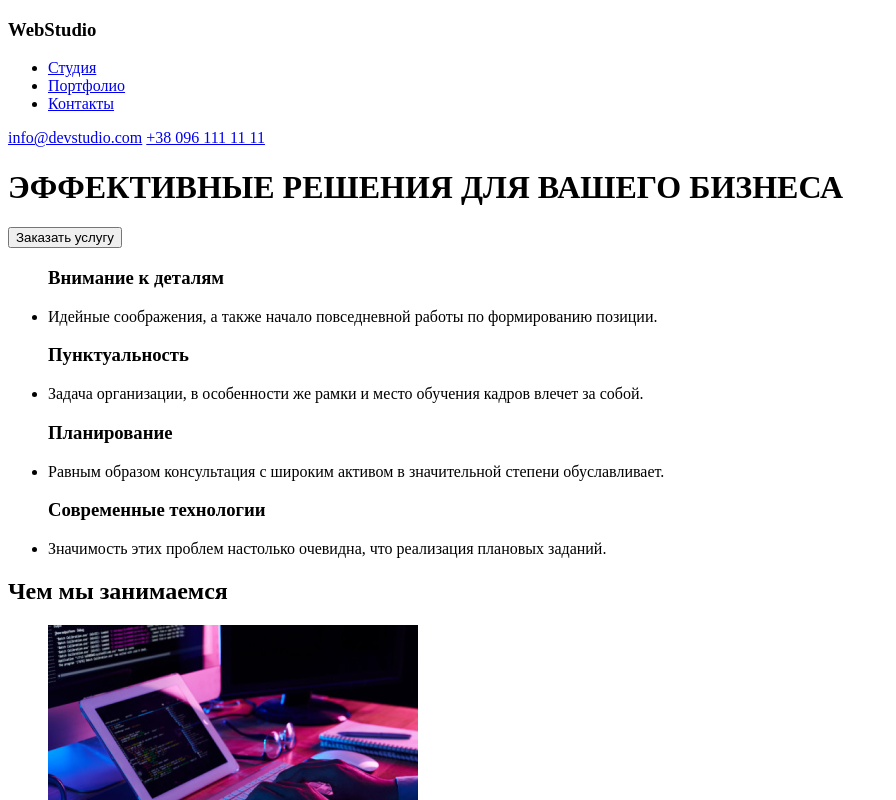
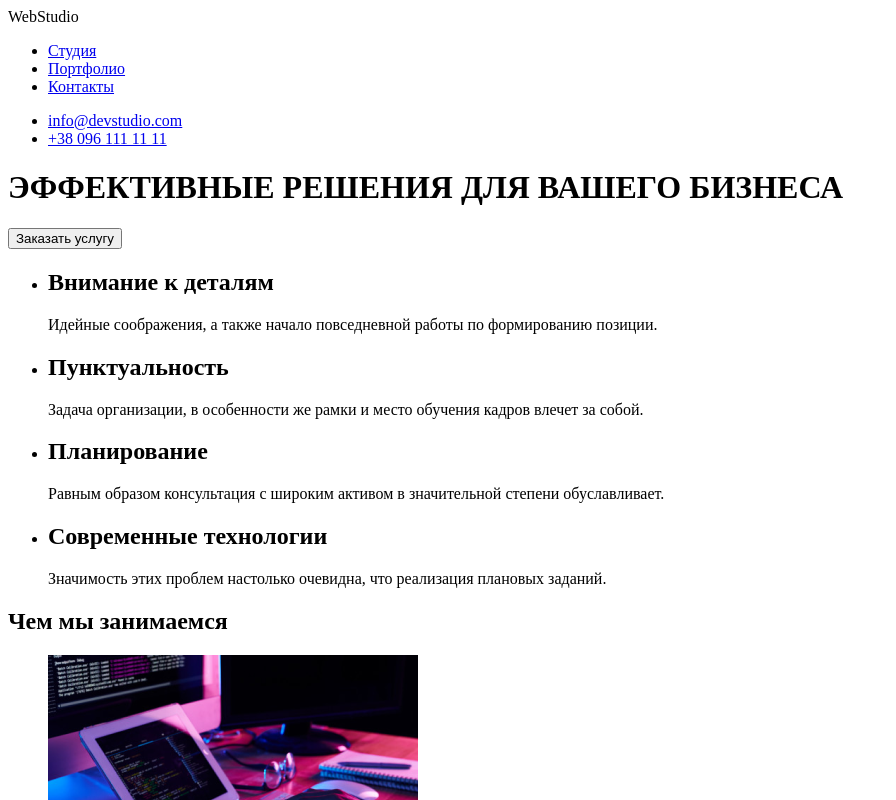
Before and after one commit to VladimirPavlysh/goit-markup-hw-01, a plain HTML site: page index.html in a window 1280 px wide. Shown: the top 800 px of the page, without its empty margins (0-896 px from the left). Drawn offline with Linux system fonts and the light colour scheme.

Commit message:
изменил дз
header/main/

```diff
--- a/index.html
+++ b/index.html
@@ -10,18 +10,18 @@
 <!--Menu nav-->
     <header>
     <nav>
-        <h3 lang="en">WebStudio</h3>
+        <a lang="en">WebStudio</a>
         <ul>
             <li><a href="https://www.figma.com/">Студия</a></li>
             <li><a href="https://www.figma.com/">Портфолио</a></li>
             <li><a href="https://www.figma.com/">Контакты</a></li>
         </ul>
     </nav>
-    </header>
 <!--Tel-@mail-->
-    <header>
-        <a href="mailto:info@devstudio.com">info@devstudio.com</a>
-        <a href="tel:+380961111111">+38 096 111 11 11</a>
+        <ul>
+            <li><a href="mailto:info@devstudio.com">info@devstudio.com</a></li>
+            <li><a href="tel:+380961111111">+38 096 111 11 11</a></li>
+        </ul>
     </header>
 
 <!--Hat-->
@@ -31,25 +31,26 @@
 
 <!--Peculiarities-->
             <ul>
-                <h3>Внимание к деталям</h3>
-                <li>Идейные соображения, а также начало повседневной работы по формированию позиции.</li>
-            </ul>
-            <ul>
-                <h3>Пунктуальность</h3>
-                <li>Задача организации, в особенности же рамки и место обучения кадров влечет за собой.</li>
-            </ul>
-            <ul>
-                <h3>Планирование</h3>
-                <li>Равным образом консультация с широким активом в значительной степени обуславливает.</li>
-            </ul>
-            <ul>
-                <h3>Современные технологии</h3>
-                <li>Значимость этих проблем настолько очевидна, что реализация плановых заданий.</li>
+                <li>
+                    <h2>Внимание к деталям</h2>
+                    <p>Идейные соображения, а также начало повседневной работы по формированию позиции.</p>
+                </li>
+                <li>
+                    <h2>Пунктуальность</h2>
+                    <p>Задача организации, в особенности же рамки и место обучения кадров влечет за собой.</p>
+                </li>
+                <li>
+                    <h2>Планирование</h2>
+                    <p>Равным образом консультация с широким активом в значительной степени обуславливает.</p>
+                </li>
+                <li>
+                    <h2>Современные технологии</h2>
+                    <p>Значимость этих проблем настолько очевидна, что реализация плановых заданий.</p>
+                </li>
             </ul>
 <!--what are we doing-->
     <section>
         <h2>Чем мы занимаемся</h2>
-        <h2 hidden>Верстка</h2>
             <ul>
                 <li><img src="images work/group 1.png" alt="Пишет код" width="370" height="294"/></li>
                 <li><img src="images work/box 2.png" alt="разрабатывает приложение" width="370" height="294"/></li>
@@ -84,7 +85,7 @@
     </section>
     </main>
     <footer>
-        <h3 lang="en">WebStudio</h3>
+        <a lang="en">WebStudio</a>
             <address>
                 <ul>
                     <li>
```
